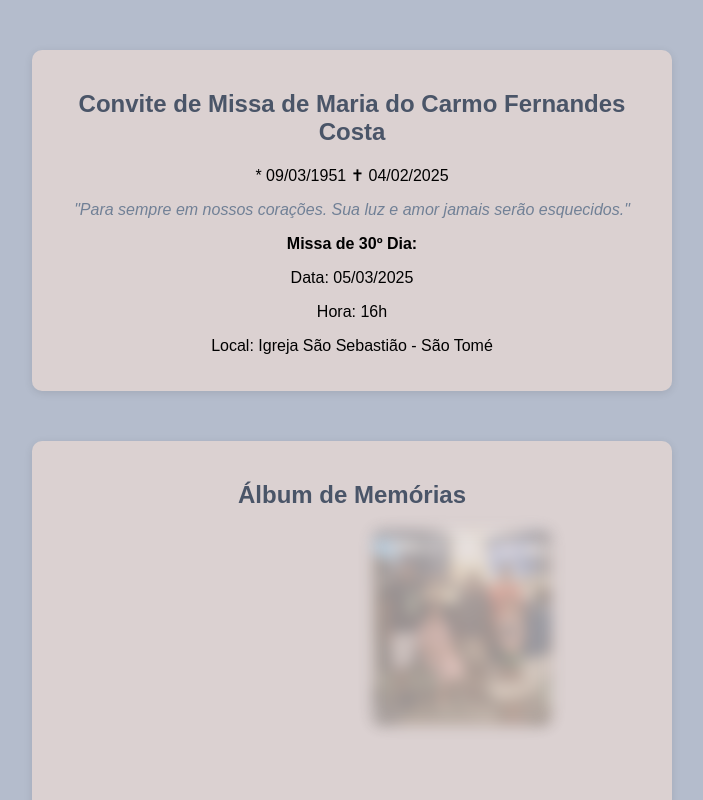
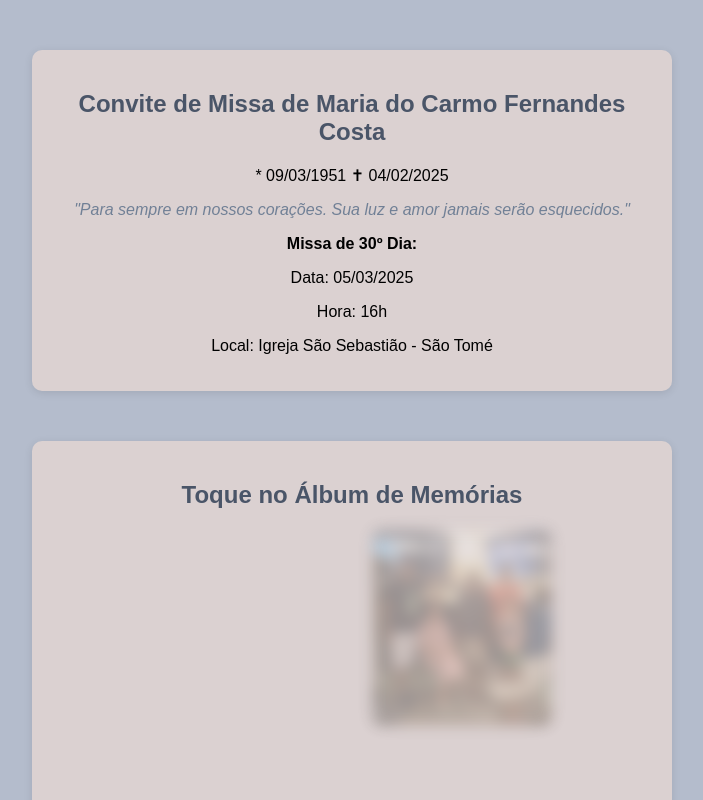
Before and after one commit to Lost-Fernandes/convitemissa.github.app, a plain HTML site: page index.html in a window 1280 px wide. Shown: the top 800 px of the page, without its empty margins (288-991 px from the left). Drawn offline with Linux system fonts and the light colour scheme.

Commit message:
Update index.html

```diff
--- a/index.html
+++ b/index.html
@@ -32,7 +32,7 @@
 
   <!-- Seção de Álbum de Fotos -->
   <section id="album" class="fade-in">
-    <h2>Álbum de Memórias</h2>
+    <h2>Toque no Álbum de Memórias</h2>
     <div class="galeria">
       <img src="./pascoalmainha.jpg" alt="Foto 1">
       <img src="./juniormainha.jpg" alt="Foto 2">
```
